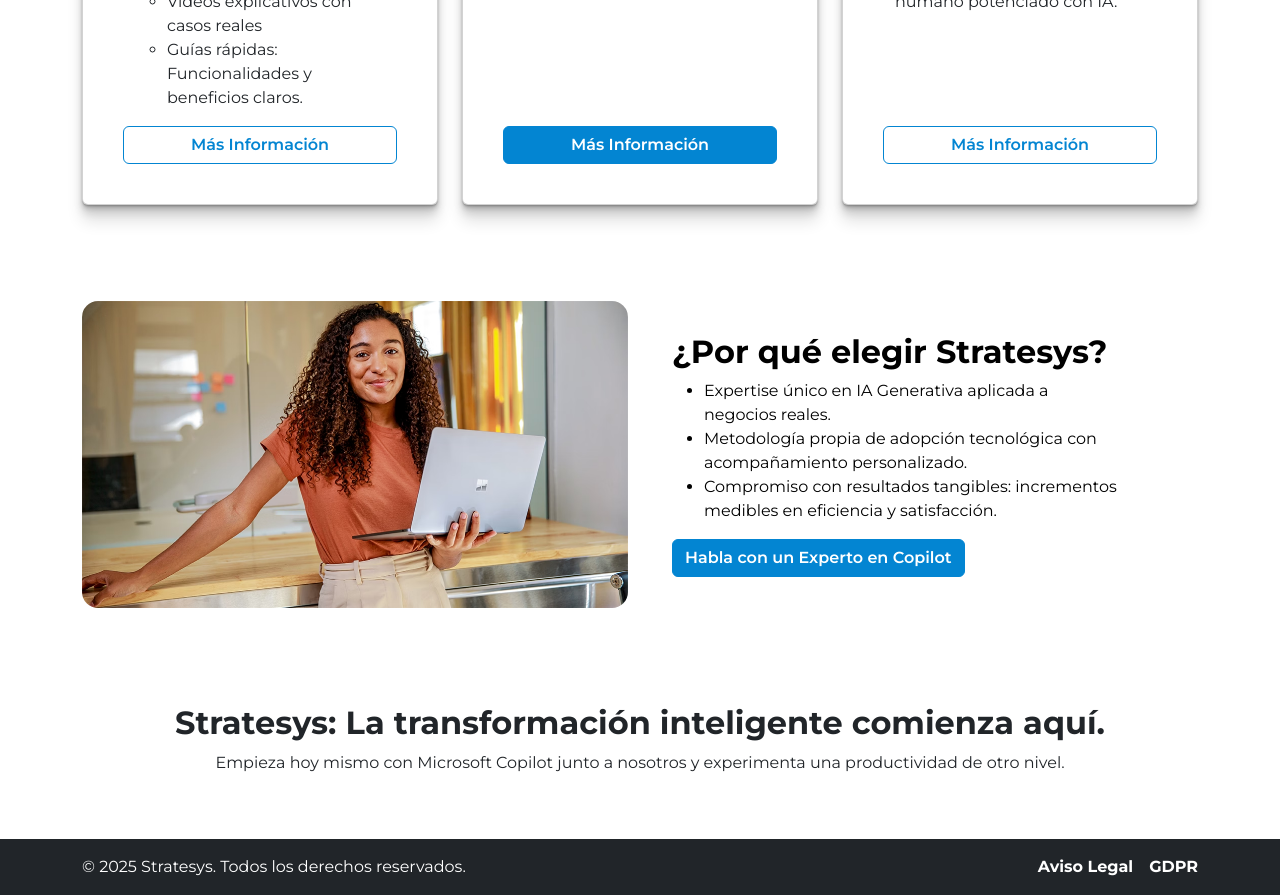
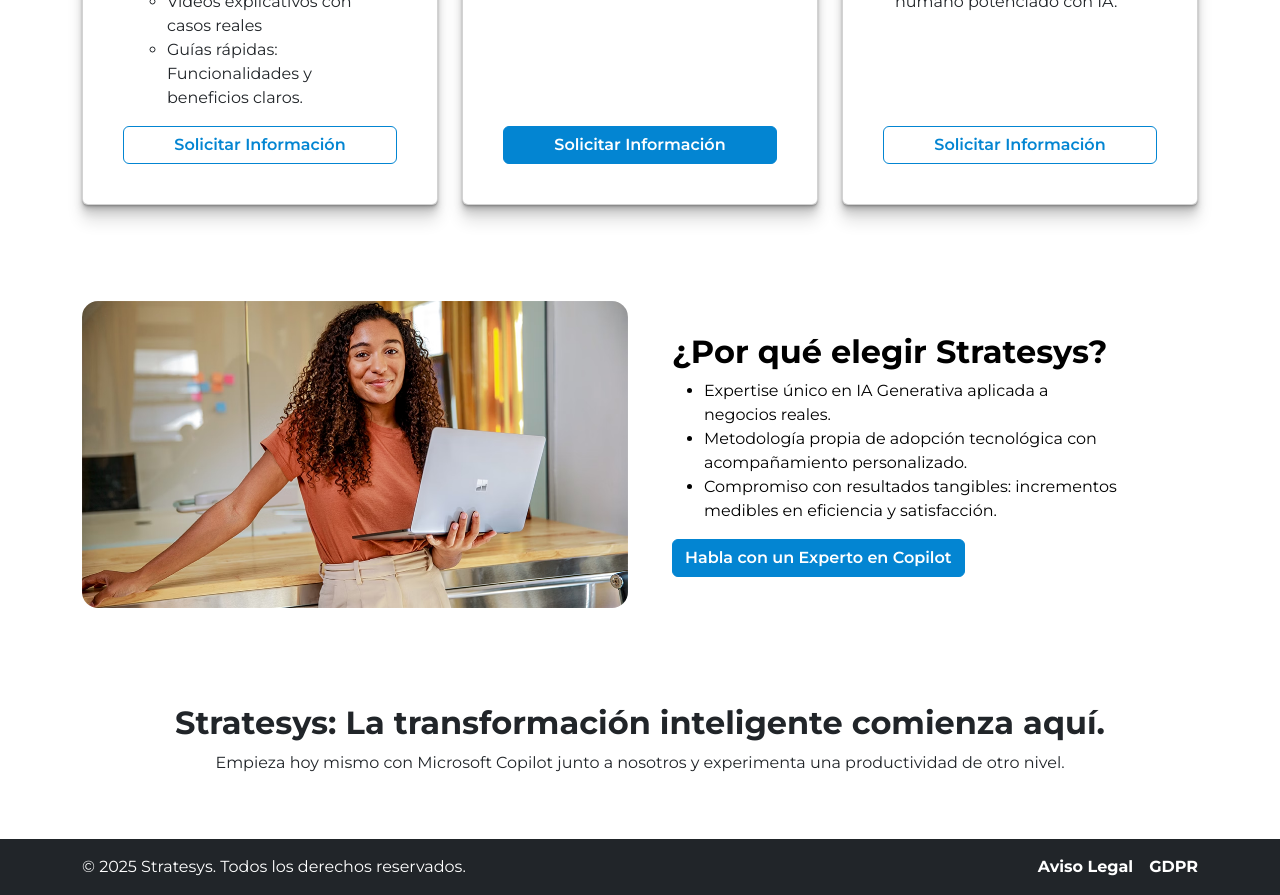
Before and after one commit to manuka-the-minicroc/stratesys-copilot, a React (Vite) app: page / in a window 1280 px wide. Shown: the part 960-1855 px from the top of the page. Built offline with nearby package versions, Linux system fonts and the light colour scheme.

Commit message:
solicitar

```diff
--- a/src/components/Main.jsx
+++ b/src/components/Main.jsx
@@ -44,7 +44,7 @@ function Main(){
                     </ul>
                   </li>
                 </ul>
-                <Link to="/form" className="btn hoverStyleVari">Más Información</Link>
+                <Link to="/form" className="btn hoverStyleVari">Solicitar Información</Link>
               </div>
             </div>
           </div>
@@ -63,7 +63,7 @@ function Main(){
                   <li>Monitorización avanzada de productividad (KPIs específicos del negocio).</li>
                   <li>Integración técnica con Copilot Studio vía equipos de IT.</li>
                 </ul>
-                <Link to="/form"  className="btn hoverStyle">Más Información</Link>
+                <Link to="/form"  className="btn hoverStyle">Solicitar Información</Link>
               </div>
             </div>
           </div>
@@ -80,7 +80,7 @@ function Main(){
                   <li>Programa Masters Founders: Eleva a tus líderes a expertos internos en Copilot.</li>
                   <li>Organización de Hackathon Copilots: Genera innovación interna a través del talento humano potenciado con IA.</li>
                 </ul>
-                <Link to="/form" className="btn hoverStyleVari">Más Información</Link>
+                <Link to="/form" className="btn hoverStyleVari">Solicitar Información</Link>
               </div>
             </div>
           </div>
```
